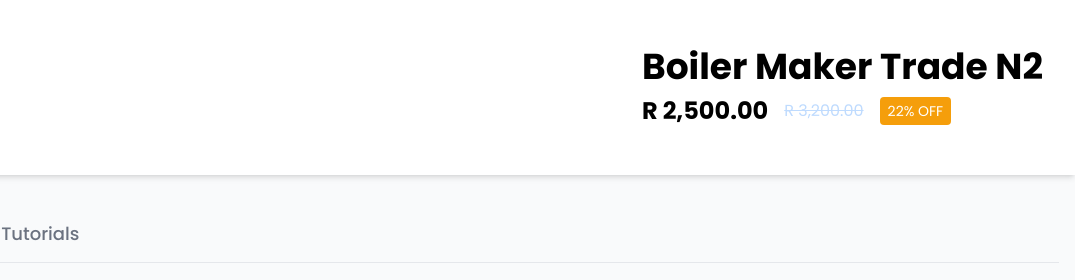
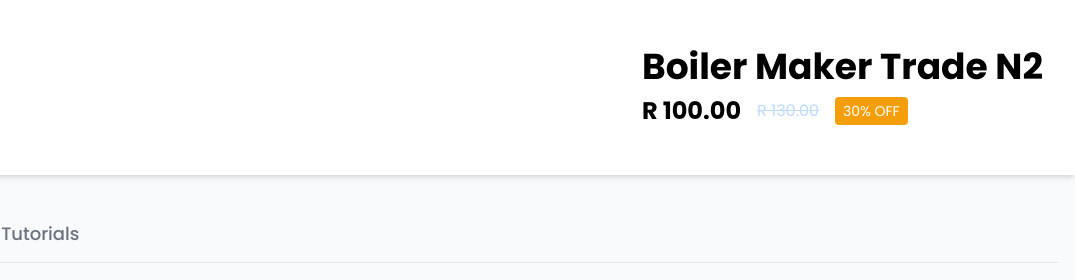
Before and after one commit to foreJavaDev/studypoint-clone, a plain HTML site: page BoilerMakerTradeN2.html in a window 1280 px wide. Shown: the top 280 px of the page, 205-1280 px from the left. Drawn offline with nearby package versions, Linux system fonts and the light colour scheme.

Commit message:
updating course amounts

```diff
--- a/BoilerMakerTradeN2.html
+++ b/BoilerMakerTradeN2.html
@@ -113,9 +113,9 @@
                         <div>
                             <h1 class="text-3xl md:text-4xl font-bold mb-2">Boiler Maker Trade N2</h1>
                             <div class="flex items-center">
-                                <span class="text-2xl font-bold">R 2,500.00</span>
-                                <span class="ml-4 line-through text-blue-200">R 3,200.00</span>
-                                <span class="ml-4 bg-accent text-white px-2 py-1 rounded text-sm">22% OFF</span>
+                                <span class="text-2xl font-bold">R 100.00</span>
+                                <span class="ml-4 line-through text-blue-200">R 130.00</span>
+                                <span class="ml-4 bg-accent text-white px-2 py-1 rounded text-sm">30% OFF</span>
                             </div>
                         </div>
                     </div>
```
